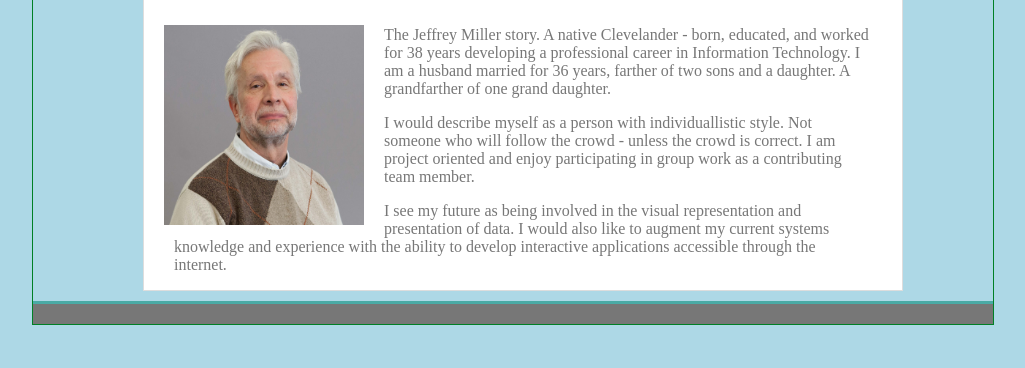
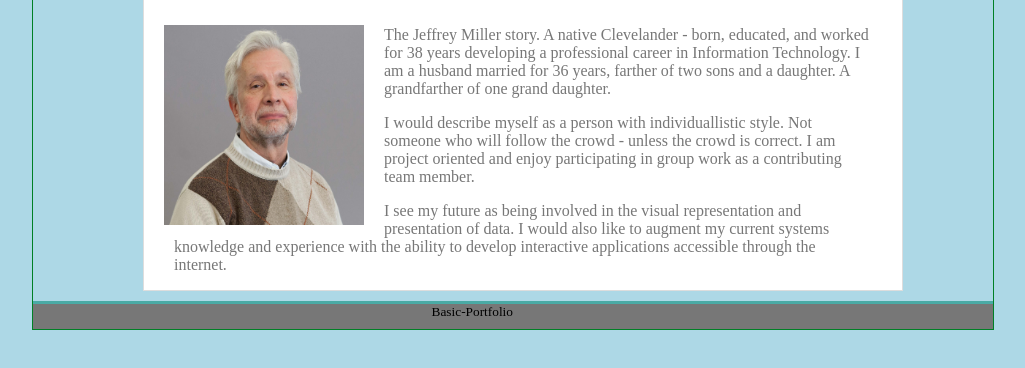
Before and after one commit to jamiller445/Basic-Portfolio, a plain HTML site: page index.html in a window 1280 px wide. Shown: the part 162-530 px from the top of the page, without its empty margins (127-1152 px from the left). Drawn offline with Linux system fonts and the light colour scheme.

Commit message:
update-3-26Oct18

```diff
--- a/assets/css/style.css
+++ b/assets/css/style.css
@@ -197,8 +197,17 @@ form{
     border-top: solid;
     border-color: #4aaaa5;
     width:960px;
-    height:20px;
-    }
+    height:25px;
+}
+
+#footer-text {
+    float:right;
+    margin-right:480px;
+    font-size: smaller;
+    /* display: inline-block;   */
+}
+    /* display: inline-block;   */
+    /* text-aling: center;  */
 
 /* #nav-buttons { */
     /* text-align:center; */
--- a/index.html
+++ b/index.html
@@ -1,7 +1,7 @@
 <!-- Basic-Portfolio/index.html -->
 
 <!DOCTYPE html>
-<html>
+<html lang="en">
     <head>
         <meta charset="UTF-8">
         <link rel="stylesheet" type="text/css" href="assets/css/style.css">
@@ -49,11 +49,14 @@
                         with the ability to develop interactive applications accessible through the internet.
                     </p>
                     </div>
-                    </p>
+                    <!-- </p> -->
                 </div>
                 <!-- This is the main-section -->
             </div>
-            <section id="footer"></section>
+            <section id="footer">
+                <div id="footer-text">Basic-Portfolio</div>
+                <!-- <h6 style="display:inline;">Basic-Portfolio</h6> -->
+            </section>
         </div>
 
 
```
Also changed, not shown: contact.html (+5 -3 lines), portfolio.html (+9 -7 lines).
